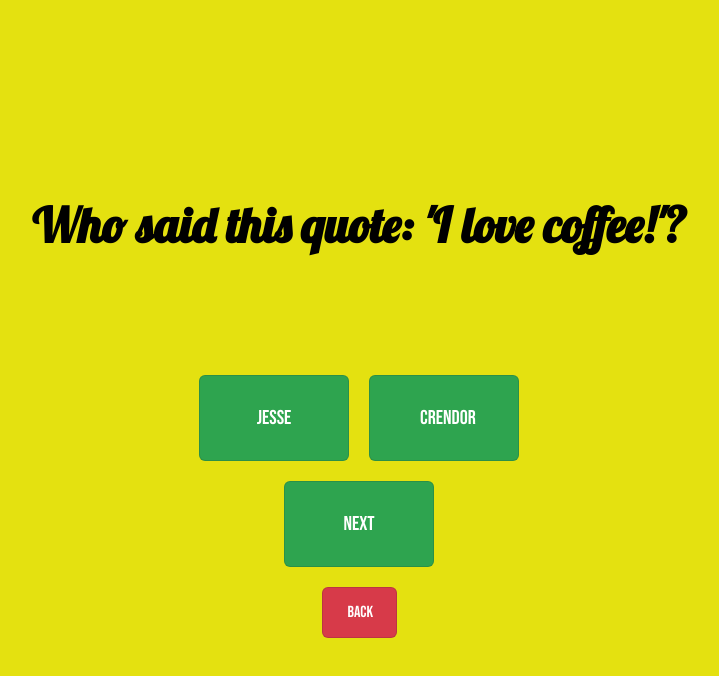
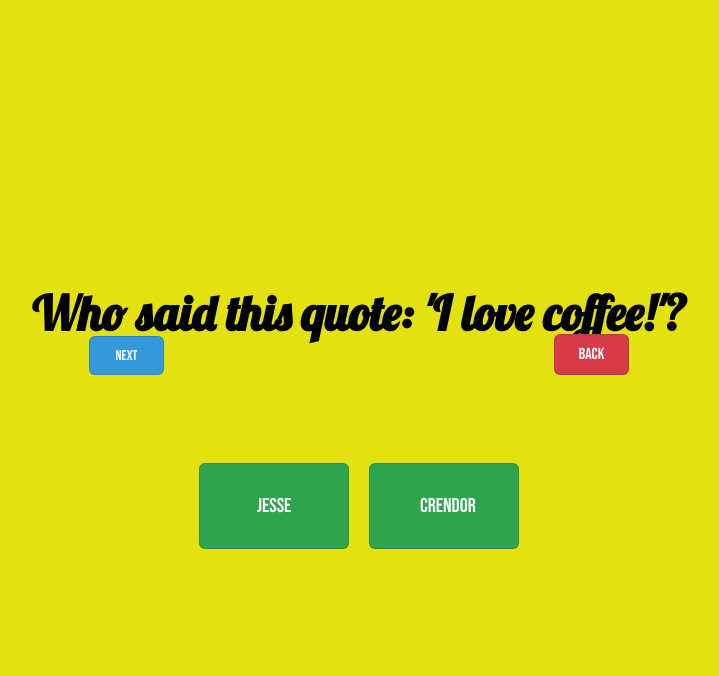
Before and after one commit to Ronexa/Cox-N-Crendor-The-Quiz, a plain HTML site: page index.html in a window 1280 px wide. Both pictures are taken after a click on the button "Quotes". Shown: the whole page, without its empty margins (281-1000 px from the left). Drawn offline with Linux system fonts and the light colour scheme.

Commit message:
The Basics

```diff
--- a/index.html
+++ b/index.html
@@ -49,8 +49,10 @@
             background-color: #2c974b; /* Change background color on hover */
         }
         .back-button {
-            margin-top: 20px;
-            padding: 15px 25px; /* Half the size of the main buttons */
+            position: absolute;
+            bottom: 425px;
+            right: 370px;
+            padding: 10px 20px; /* Half the size of the main buttons */
             font-size: 16px;
             background-color: #d73a49;
             color: white;
@@ -65,7 +67,9 @@
             background-color: #c5303e;
         }
         .next-button {
-            margin-top: 20px;
+            position: absolute;
+            bottom: 425px;
+            left: 370px;
             padding: 10px 20px; /* Smaller size */
             font-size: 14px; /* Smaller font size */
             background-color: #3498db; /* Different color */
@@ -115,10 +119,8 @@
                     <button class="Jesse" onclick="selectAnswer('Jesse')">Jesse</button>
                     <button class="Crendor" onclick="selectAnswer('Crendor')">Crendor</button>
                 </div>
-                <div class="button-container">
-                    <button class="next-button" onclick="nextQuestion()" disabled>Next</button>
-                </div>
                 <button class="back-button" onclick="goBack()">Back</button>
+                <button class="next-button" onclick="nextQuestion()" disabled>Next</button>
             `;
         }
 
```
